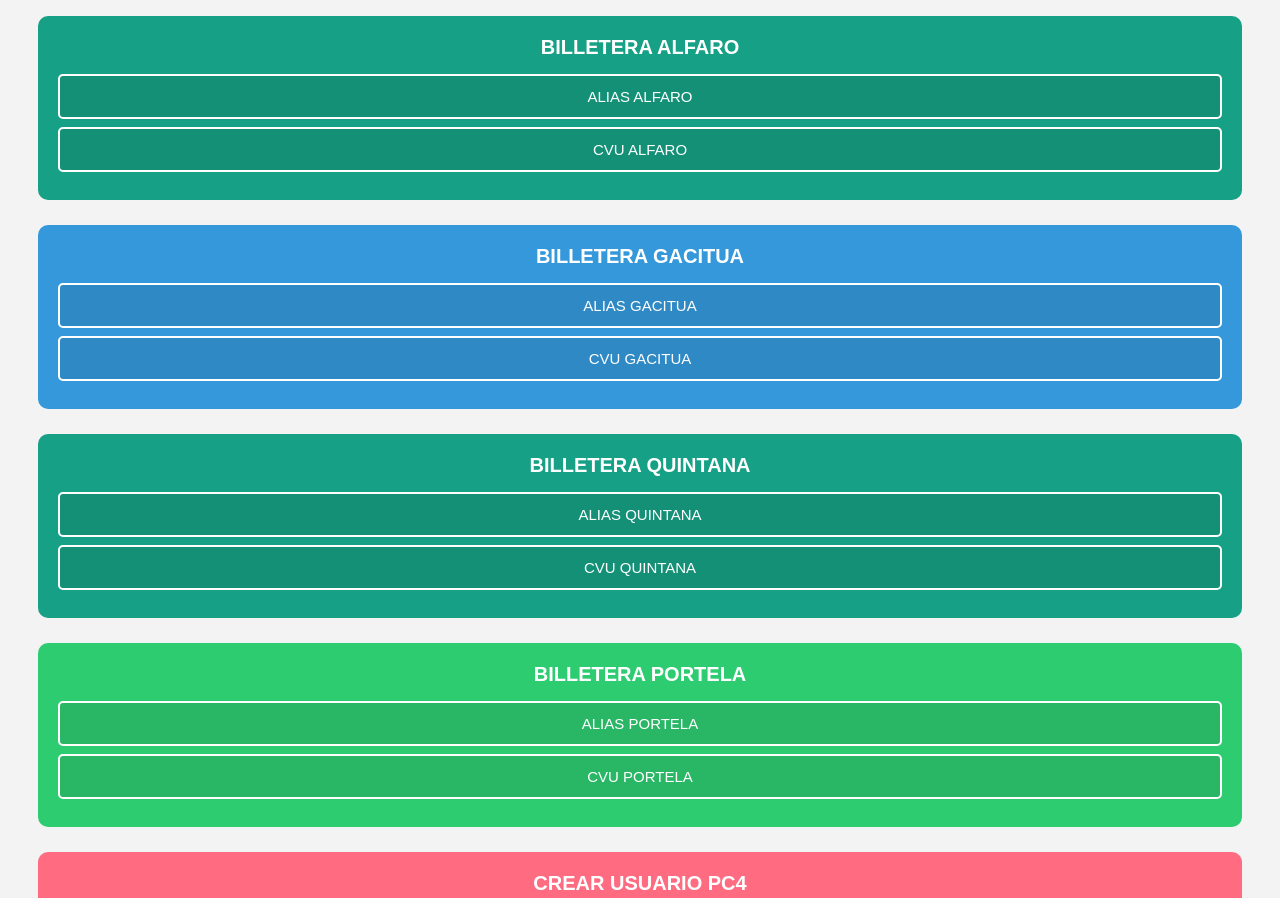
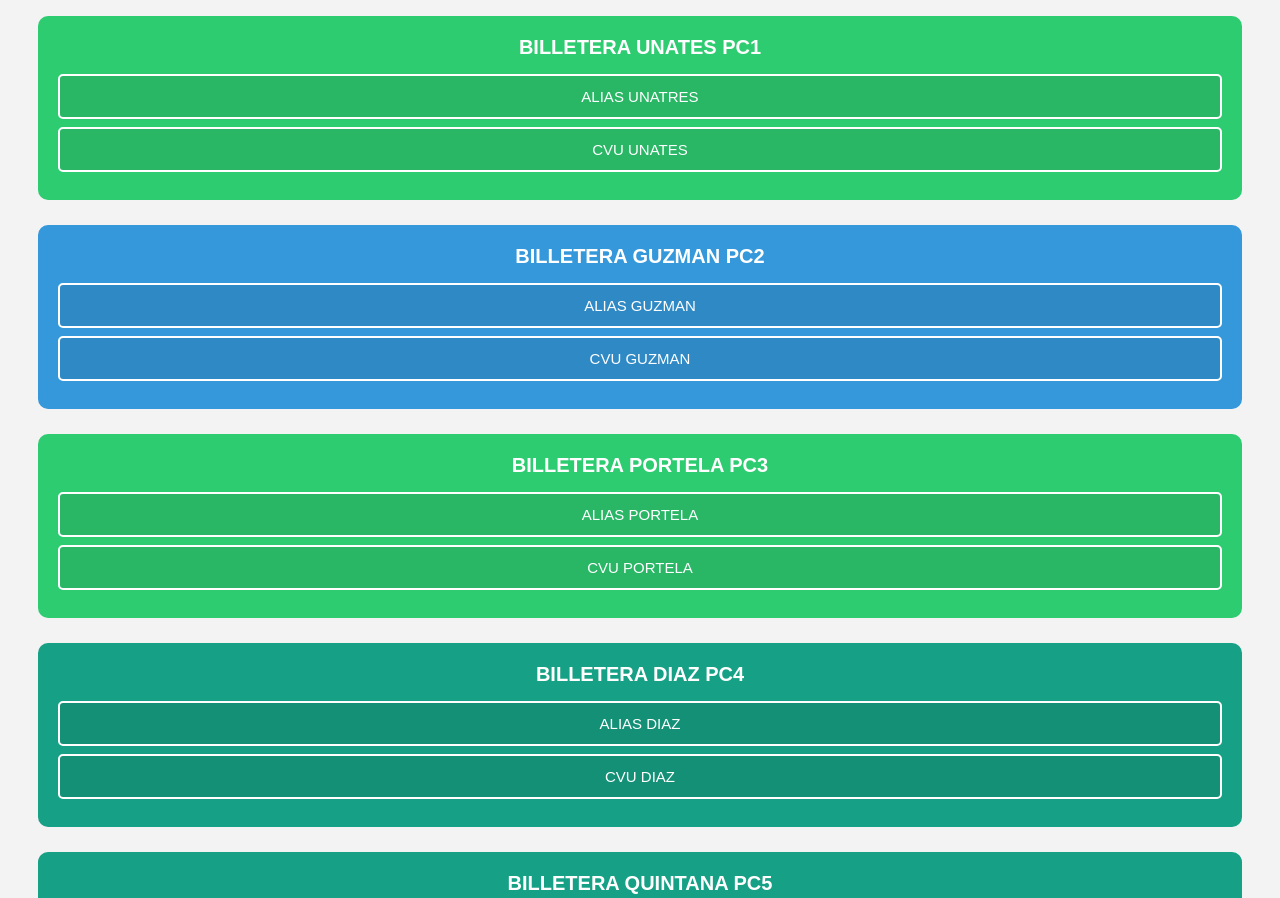
Before and after one commit to brasi132/MACROS, a plain HTML site: page pc4.html in a window 1280 px wide. Shown: the part 920-1818 px from the top of the page. Drawn offline with Linux system fonts and the light colour scheme.

Commit message:
Update pc4.html

```diff
--- a/pc4.html
+++ b/pc4.html
@@ -88,32 +88,45 @@
     <button class="boton" onclick="copiarTexto('¡Felicidades, te pido que me des el cbu, titular y monto para poder transferir el premio, gracias!  🤩 🍀 🥳')">Retiro</button>
     <button class="boton" onclick="copiarTexto('¡Felicidades, Recorda que puede pedir un retiro nuevamente despues de las  24HS, gracias!  🤩 🍀 🥳')">Retiro Realizado</button>
   </div>
+  <div class="grupo media">
+    <div class="titulo-seccion">BILLETERA UNATES PC1</div>
+    <button class="boton" onclick="copiarTexto('portela04.mp\nDiego Adrian Portela - MP')">ALIAS UNATRES</button>
+    <button class="boton" onclick="copiarTexto('0000003100058415362358')">CVU UNATES</button>
+  </div>
 
-  <!-- COMUNICADO -->
-  <div class="grupo comunicado">
-    <div class="titulo-seccion">BILLETERA ALFARO</div>
-    <button class="boton" onclick="copiarTexto('ALFARO4MP\nAgustina Marlene Alfaro - Mercado Pago')">ALIAS ALFARO</button>
-    <button class="boton" onclick="copiarTexto('0000003100035939768321')">CVU ALFARO</button>
-  </div>
+
 
   <!-- FORMATO -->
   <div class="grupo formato">
-    <div class="titulo-seccion">BILLETERA GACITUA</div>
-    <button class="boton" onclick="copiarTexto('gacitua04.mp\nNorma Noemi Gacitua - Mercado Pago')">ALIAS GACITUA</button>
-    <button class="boton" onclick="copiarTexto('0000003100069225581730')">CVU GACITUA</button>
+    <div class="titulo-seccion">BILLETERA GUZMAN PC2 </div>
+    <button class="boton" onclick="copiarTexto('gacitua04.mp\nNorma Noemi Gacitua - Mercado Pago')">ALIAS GUZMAN</button>
+    <button class="boton" onclick="copiarTexto('0000003100077638128385')">CVU GUZMAN</button>
   </div>
 
+
+<!-- RELACIONADO -->
+  <div class="grupo media">
+    <div class="titulo-seccion">BILLETERA PORTELA PC3</div>
+    <button class="boton" onclick="copiarTexto('portela04.mp\nDiego Adrian Portela - MP')">ALIAS PORTELA</button>
+    <button class="boton" onclick="copiarTexto('00000003100049755536729')">CVU PORTELA</button>
+  </div>
+
+    <!-- COMUNICADO -->
+  <div class="grupo comunicado">
+    <div class="titulo-seccion">BILLETERA DIAZ PC4</div>
+    <button class="boton" onclick="copiarTexto('ALFARO4MP\nAgustina Marlene Alfaro - Mercado Pago')">ALIAS DIAZ</button>
+    <button class="boton" onclick="copiarTexto('0000003100061673734719')">CVU DIAZ</button>
+  </div>
   <!-- RELACIONADO -->
     <div class="grupo comunicado">
-    <div class="titulo-seccion">BILLETERA QUINTANA</div>
+    <div class="titulo-seccion">BILLETERA QUINTANA PC5</div>
     <button class="boton" onclick="copiarTexto('quintana05.mp\nDiego Alberto Quintana - MP')">ALIAS QUINTANA</button>
     <button class="boton" onclick="copiarTexto('0000003100030837944334')">CVU QUINTANA</button>
   </div>
-<!-- RELACIONADO -->
-  <div class="grupo media">
-    <div class="titulo-seccion">BILLETERA PORTELA</div>
-    <button class="boton" onclick="copiarTexto('portela04.mp\nDiego Adrian Portela - MP')">ALIAS PORTELA</button>
-    <button class="boton" onclick="copiarTexto('00000003100049755536729')">CVU PORTELA</button>
+      <div class="grupo comunicado">
+    <div class="titulo-seccion">BILLETERA CLAROS PC BOY</div>
+    <button class="boton" onclick="copiarTexto('ALFARO4MP\nJhonathan Claros - Mercado Pago')">ALIAS CLAROS</button>
+    <button class="boton" onclick="copiarTexto('0000003100078400044894')">CVU CLAROS</button>
   </div>
 
 
```
